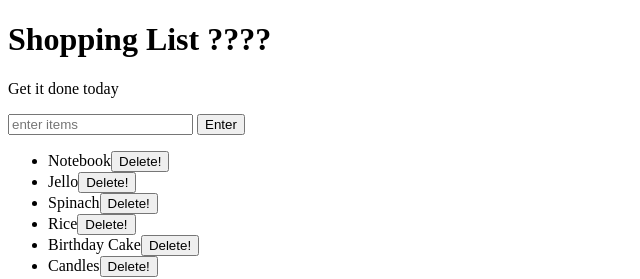
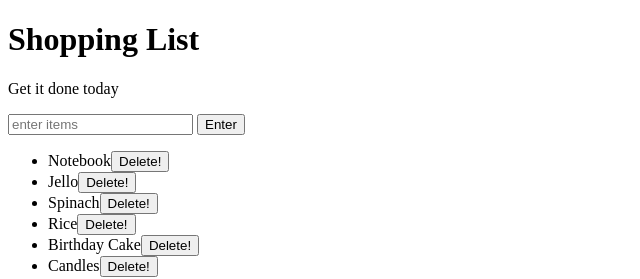
Before and after one commit to fahadmech/shopping-list, a plain HTML site: page index.html in a window 1280 px wide. Shown: the full height of the page, 0-640 px from the left. Drawn offline with Linux system fonts and the light colour scheme.

Commit message:
reverting back to original

```diff
--- a/index.html
+++ b/index.html
@@ -5,7 +5,7 @@
 	<link rel="stylesheet" type="text/css" href="style.css">
 </head>
 <body>
-	<h1>Shopping List ????</h1>
+	<h1>Shopping List</h1>
 	<p id="first">Get it done today</p>
 	<input id="userinput" type="text" placeholder="enter items">
 	<button id="enter">Enter</button>
```
